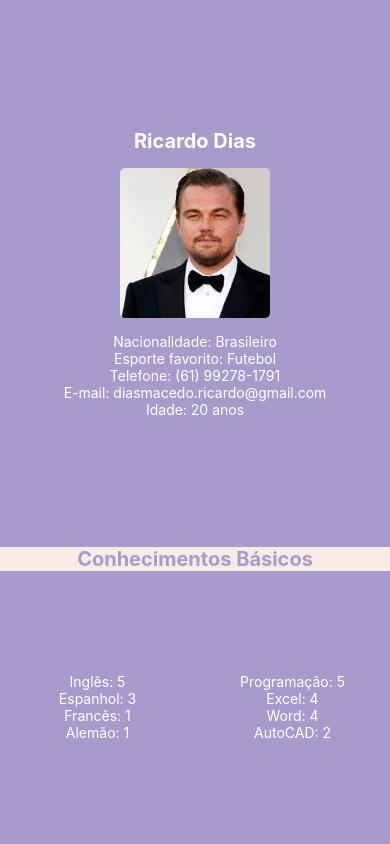
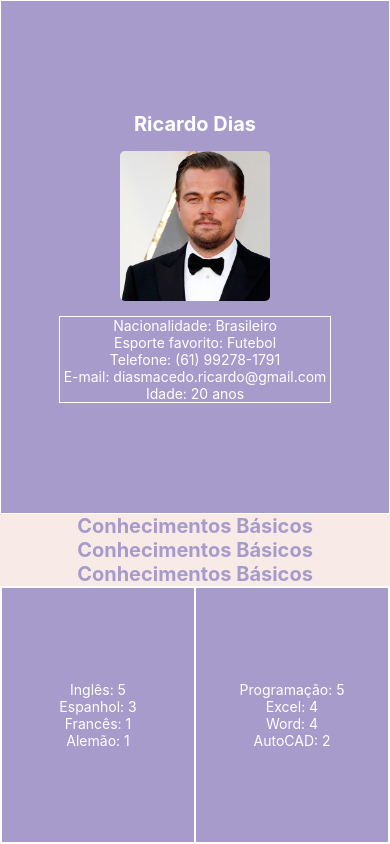
Before and after one commit to shaparral/turma1, a React Native app: screen / in a window 390 px wide. Built offline with nearby package versions, Linux system fonts and the light colour scheme.

Commit message:
updating modulo 1

```diff
--- a/App.js
+++ b/App.js
@@ -7,13 +7,13 @@ export default class App extends React.Component {
       <View style={styles.container}>
         <StatusBar hidden />
 
-        <View style={{ flex: 1, alignItems: 'center', justifyContent: 'center' }}>
+        <View style={{ flex: 1, alignItems: 'center', justifyContent: 'center', borderWidth: 1, borderColor: 'white' }}>
           <Text style={{ color: 'white', fontWeight: 'bold', fontSize: 20 }}>Ricardo Dias</Text>
           <Image
             style={{ width: 150, height: 150, borderRadius: 5, margin: 15 }}
             source={require('./assets/leonardonewp.jpg')}
           />
-          <View style={{ width: '70%', alignItems: 'center' }}>
+          <View style={{ width: '70%', alignItems: 'center', borderWidth: 1, borderColor: 'white' }}>
             <Text style={{ color: 'white', fontSize: 14 }}>Nacionalidade: Brasileiro</Text>
             <Text style={{ color: 'white', fontSize: 14 }}>Esporte favorito: Futebol</Text>
             <Text style={{ color: 'white', fontSize: 14 }}>Telefone: (61) 99278-1791</Text>
@@ -22,14 +22,16 @@ export default class App extends React.Component {
           </View>
         </View>
         <Text style={{ color: '#A79BCB', fontWeight: 'bold', fontSize: 20, textAlign: 'center', margin: 0, width: '100%', backgroundColor: '#F8EBE7' }}>Conhecimentos Básicos</Text>
-        <View style={{ flex: 0.5, flexDirection: 'row' }}>
-          <View style={{ flex: 1, alignItems: 'center', justifyContent: 'center' }}>
+        <Text style={{ color: '#A79BCB', fontWeight: 'bold', fontSize: 20, textAlign: 'center', margin: 0, width: '100%', backgroundColor: '#F8EBE7' }}>Conhecimentos Básicos</Text>
+        <Text style={{ color: '#A79BCB', fontWeight: 'bold', fontSize: 20, textAlign: 'center', margin: 0, width: '100%', backgroundColor: '#F8EBE7' }}>Conhecimentos Básicos</Text>
+        <View style={{ flex: 0.5, flexDirection: 'row', borderWidth: 1, borderColor: 'white' }}>
+          <View style={{ flex: 1, alignItems: 'center', justifyContent: 'center', borderWidth: 1, borderColor: 'white' }}>
             <Text style={{ color: 'white', fontSize: 14 }}>Inglês: 5</Text>
             <Text style={{ color: 'white', fontSize: 14 }}>Espanhol: 3</Text>
             <Text style={{ color: 'white', fontSize: 14 }}>Francês: 1</Text>
             <Text style={{ color: 'white', fontSize: 14 }}>Alemão: 1</Text>
           </View>
-          <View style={{ flex: 1, alignItems: 'center', justifyContent: 'center' }}>
+          <View style={{ flex: 1, alignItems: 'center', justifyContent: 'center', borderWidth: 1, borderColor: 'white' }}>
             <Text style={{ color: 'white', fontSize: 14 }}>Programação: 5</Text>
             <Text style={{ color: 'white', fontSize: 14 }}>Excel: 4</Text>
             <Text style={{ color: 'white', fontSize: 14 }}>Word: 4</Text>
```
